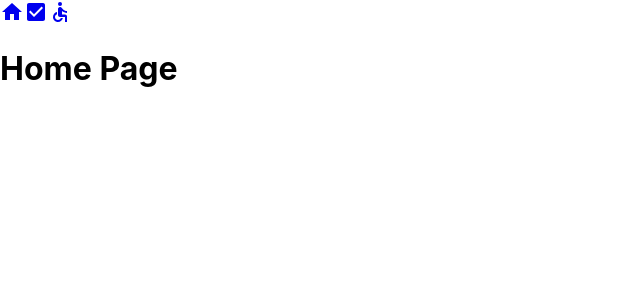
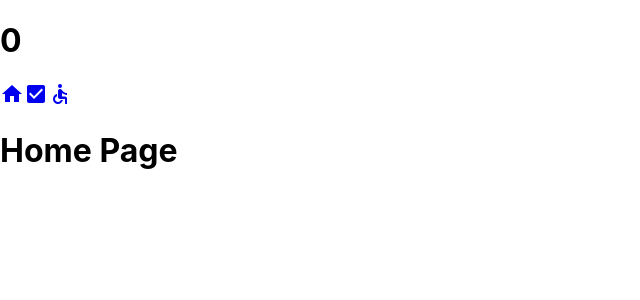
Before and after one commit to Badging-System/react-tasks, a React (Create React App) app: page / in a window 1280 px wide. Shown: the top 300 px of the page, without its empty margins (0-640 px from the left). Built offline with nearby package versions, Linux system fonts and the light colour scheme.

Commit message:
first commit for task 2

```diff
--- a/src/App.js
+++ b/src/App.js
@@ -7,10 +7,29 @@ import task1 from "./task1";
 import { BrowserRouter as Router, Switch, Route } from "react-router-dom";
 
 class App extends React.Component {
+  //Copied from FOrm.js
+  //json can call another json
+  //Think of state as a tbale
+  //You have to use setState to change anything in state (only way to do it)
+  constructor(props) {
+    super(props);
+    this.state = {
+      //firstName: "",
+      //lastName: ""
+      number : 0
+    };
+    //this.handleChange = this.handleChange.bind(this);
+  }
+  counter() {
+    var x = this.state.number;
+    //Remember how this.setState
+    this.setState({number : x + 1})
+  };
   render() {
     return (
       <Router>
-        <NavBar />
+        <h1> {this.state.number} </h1>
+        <NavBar props = {this.counter}/>
         <Switch>
           <Route exact path='/' component={HomeText} />
           <Route path='/form' component={Form} />
```
Also changed, not shown: 1 other file (tests, documents, lock files or other folders).
